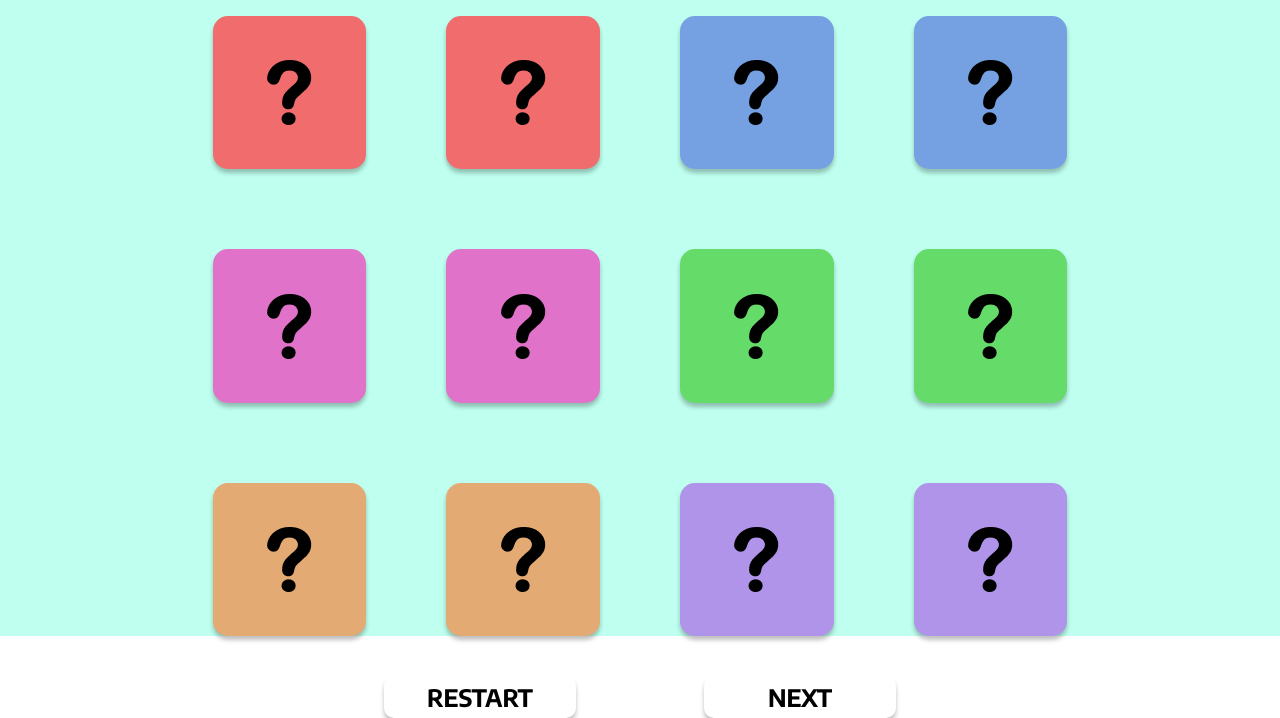
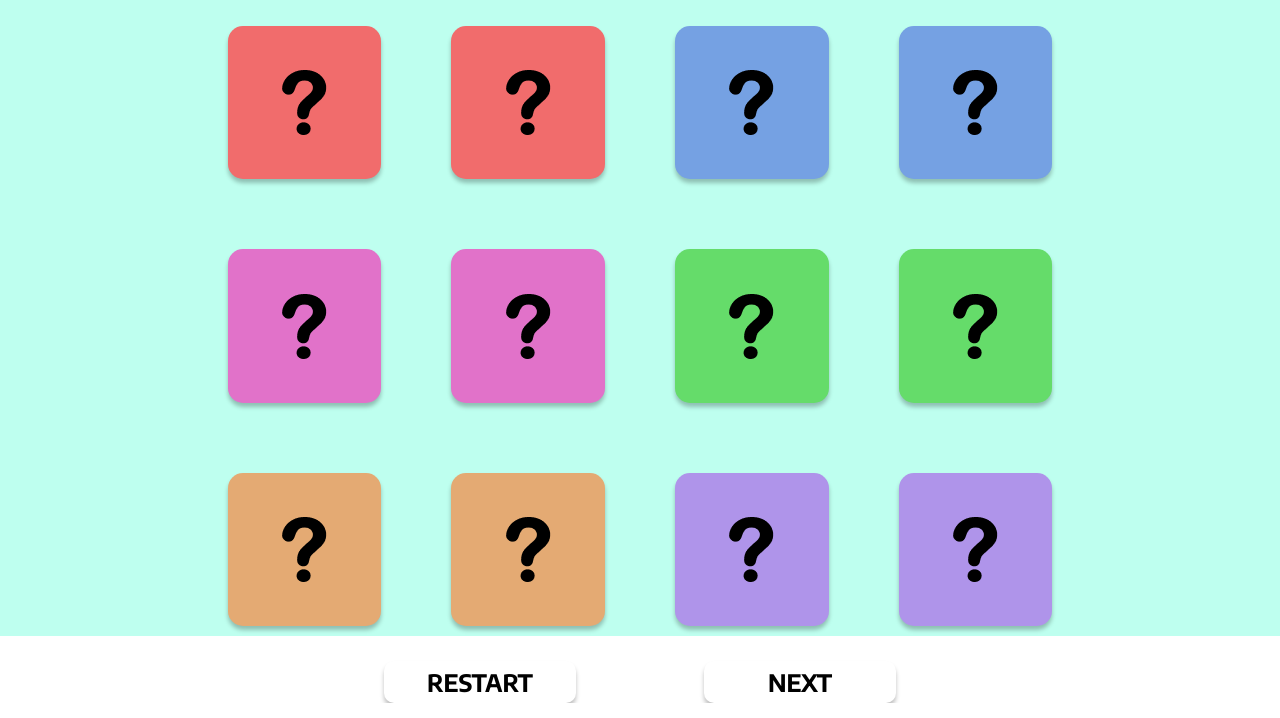
Before and after one commit to AtonksAlien/Memory, a plain HTML site: page index.html in a window 1280 px wide. Shown: the part 164-882 px from the top of the page. Drawn offline with Linux system fonts and the light colour scheme.

Commit message:
Fix margin and width cards
Fix margin (40px-35px) and width (50%-60%) cards

```diff
--- a/css/memory.css
+++ b/css/memory.css
@@ -74,7 +74,7 @@ button{
 .cards{
   display: flex;
   flex-wrap: wrap;
-  width: 50%;
+  width: 60%;
   justify-content: center;
   align-items: center;
 }
@@ -108,7 +108,7 @@ button{
   border-radius: 15px;
   width: 15%;
   aspect-ratio: 1/1;
-  margin: 40px;
+  margin: 35px;
   display: flex;
   justify-content: center;
   align-items: center;
--- a/js/memory.js
+++ b/js/memory.js
@@ -8,5 +8,4 @@ for (let i = 0; i < colors.length; i++) {
   cards.appendChild(card)
   card.appendChild(questionMark)
   card.style.backgroundColor = colors[i]
-
 }
```
